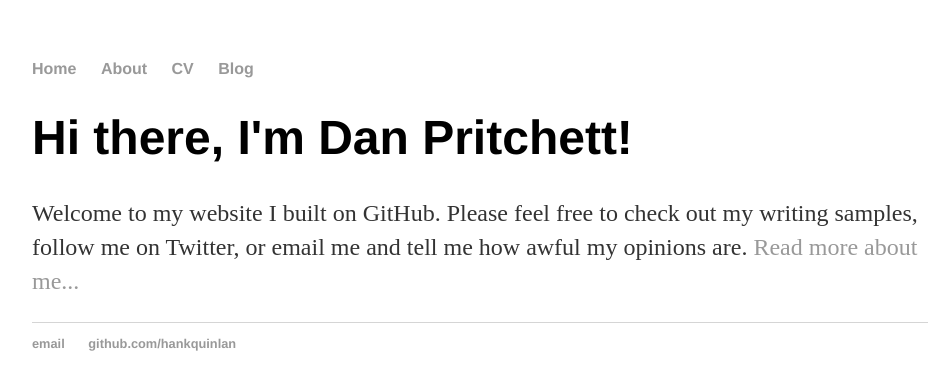
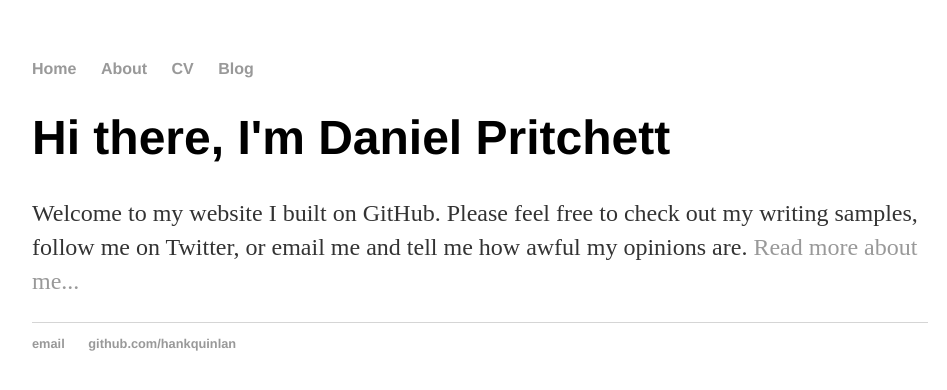
Before and after one commit to danieltpritch/danieltpritch.github.io, a Jekyll site: the page built from index.html, in a window 1280 px wide. Shown: the top 390 px of the page, without its empty margins (160-1107 px from the left). Built offline with Jekyll 4.4.1, drawn with Linux system fonts in a browser that asks for light colours.

Commit message:
Update index.html

```diff
--- a/index.html
+++ b/index.html
@@ -1,8 +1,8 @@
 ---
 layout: default
-title: Hank Quinlan, Horrible Cop
+title: Daniel Pritchett
 ---
 <div class="blurb">
-	<h1>Hi there, I'm Dan Pritchett!</h1>
+	<h1>Hi there, I'm Daniel Pritchett</h1>
 	<p>Welcome to my website I built on GitHub. Please feel free to check out my writing samples, follow me on Twitter, or email me and tell me how awful my opinions are. <a href="/about">Read more about me...</a></p>
 </div><!-- /.blurb -->
```
